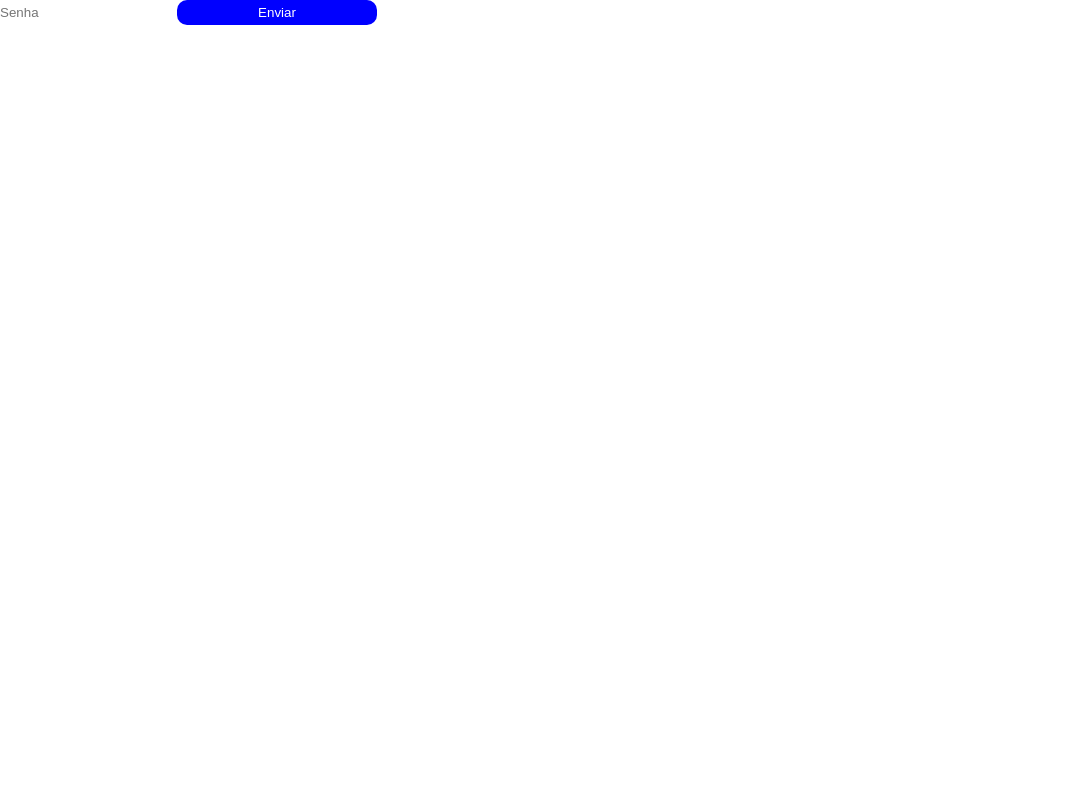
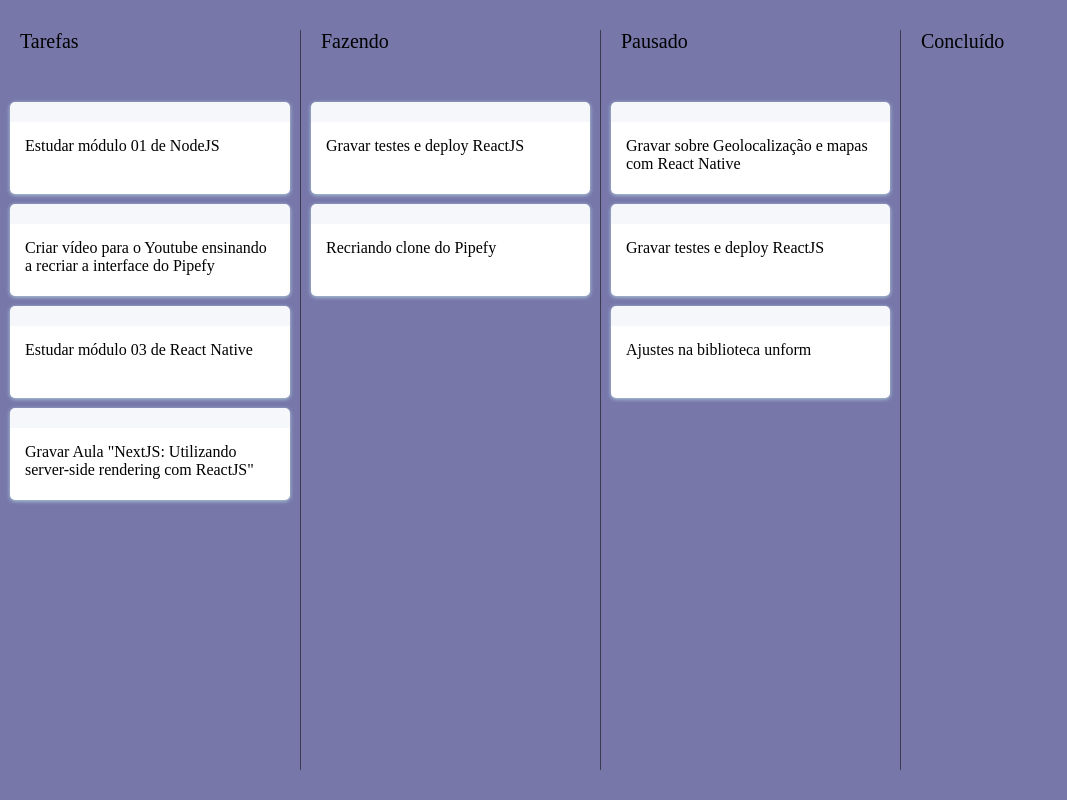
Before and after one commit to vitorlimasouza/kabanboard-frontend, a React (Create React App) app: page /Singin in a window 1280 px wide. Shown: the whole page, without its empty margins (0-1067 px from the left). Built offline with nearby package versions, Linux system fonts and the light colour scheme.

Commit message:
criação dos componentes do board

```diff
--- a/src/App.tsx
+++ b/src/App.tsx
@@ -1,11 +1,12 @@
 import React from 'react';
+import { BoardPanel } from './pages';
+import { Routes } from './routes';
 import { Input, GlobalStyle, Button } from './styles'
 
 function App() {
   return (
     <>
-      <Input placeholder='Senha'/>
-      <Button>Enviar</Button>
+      <BoardPanel/>
       <GlobalStyle/>
     </>
 
--- a/src/components/Board.tsx
+++ b/src/components/Board.tsx
@@ -1,6 +1,13 @@
+import { Column } from './Column'
+import { Container } from '../styles/board'
+import { loadColumn } from './api'
+
+const list = loadColumn();
+
 export const Board = () => {
     return(
-        <>
-        </>
+        <Container>
+            {list.map(list => <Column key={list.title} data={list}/>)}
+        </Container>
     )
 }
--- a/src/components/Card.tsx
+++ b/src/components/Card.tsx
@@ -1,6 +1,27 @@
-export const Card = () => {
+import { useRef } from "react";
+import { Container } from "../styles/card";
+import { useDrag, useDrop } from "react-dnd";
+
+export const Card = ({data}:any) => {
+    const refDragdrop = useRef();
+
+    const [{ isDragging }, dragRef] = useDrag(() => ({
+          type: 'CARD',
+          item: {type: 'CARD'},
+          collect: (monitor) => ({
+            isDragging: monitor.isDragging()
+          })
+        })
+    );
     return(
-        <>
-        </>
-    )
+        <Container ref={dragRef}>
+            <header>
+               {data.content}
+            </header>
+            <footer>
+
+            </footer>
+        </Container>
+    );
+
 }
--- a/src/components/Column.tsx
+++ b/src/components/Column.tsx
@@ -1,6 +1,26 @@
-export const Singin = () => {
+import { useDrop } from 'react-dnd';
+import { Container } from '../styles/column'
+import { loadCard } from './api'
+import { Card } from './Card'
+
+
+export const Column = ({data}:any) => {
+
+    const cards = loadCard(data.id);
+
+    const [collectedProps, drop] = useDrop(() => ({
+        accept: 'CARD'
+
+      }))
     return(
-        <>
-        </>
+
+        <Container ref={drop}>
+            <header>
+                <h2>{data.title}</h2>
+            </header>
+            <ul>
+                {cards && cards.map(card => <Card key={card.id} data={card}/>)}
+            </ul>
+        </Container>
     )
 }
--- /dev/null
+++ b/src/components/api.tsx
@@ -0,0 +1,101 @@
+export function loadColumn() {
+  return [
+    {
+      title: 'Tarefas',
+      creatable: true,
+      id: 1
+    },
+    {
+      title: 'Fazendo',
+      creatable: false,
+      id: 2
+    },
+    {
+      title: 'Pausado',
+      creatable: false,
+      id: 3
+    },
+    {
+      title: 'Concluído',
+      creatable: false,
+      done: true,
+      id: 4
+    },
+  ];
+}
+
+
+export function loadCard(idColunm:number){
+  if(idColunm == 1){
+    return [
+      {
+        id: 1,
+        content: 'Estudar módulo 01 de NodeJS',
+        labels: '#7159c1',
+        user: 'https://rocketseat-cdn.s3-sa-east-1.amazonaws.com/profile.png',
+      },
+      {
+        id: 2,
+        content: 'Criar vídeo para o Youtube ensinando a recriar a interface do Pipefy',
+        labels: '#7159c1',
+        user: 'https://rocketseat-cdn.s3-sa-east-1.amazonaws.com/profile.png',
+      },
+      {
+        id: 3,
+        content: 'Estudar módulo 03 de React Native',
+        labels: '#7159c1',
+        user: 'https://rocketseat-cdn.s3-sa-east-1.amazonaws.com/profile.png',
+      },
+      {
+        id: 4,
+        content: 'Gravar Aula "NextJS: Utilizando server-side rendering com ReactJS"',
+        labels: '#54e1f7',
+        user: 'https://rocketseat-cdn.s3-sa-east-1.amazonaws.com/profile.png',
+      }
+    ]
+  }
+  if(idColunm == 2){
+    return[
+      {
+        id: 5,
+        content: 'Gravar testes e deploy ReactJS',
+        labels: '#54e1f7',
+        user: 'https://rocketseat-cdn.s3-sa-east-1.amazonaws.com/profile.png',
+      },
+
+      {
+        id: 6,
+        content: 'Recriando clone do Pipefy',
+        labels: '',
+        user: 'https://rocketseat-cdn.s3-sa-east-1.amazonaws.com/profile.png',
+      }
+    ]
+  }
+  if(idColunm == 3){
+    return [
+      {
+        id: 7,
+        content: 'Gravar sobre Geolocalização e mapas com React Native',
+        labels: '#7159c1',
+        user: 'https://rocketseat-cdn.s3-sa-east-1.amazonaws.com/profile.png',
+      },
+      {
+        id: 8,
+        content: 'Gravar testes e deploy ReactJS',
+        labels: '#54e1f7',
+        user: 'https://rocketseat-cdn.s3-sa-east-1.amazonaws.com/profile.png',
+      },
+      {
+        id: 9,
+        content: 'Ajustes na biblioteca unform',
+        labels: '',
+        user: '',
+      }
+    ]
+  }
+  if(idColunm == 4){
+    return [
+    ]
+  }
+  return null;
+}
--- a/src/pages/Board.tsx
+++ b/src/pages/Board.tsx
@@ -1,6 +1,12 @@
-export const Singin = () => {
+import { Board } from "../components/Board";
+import { DndProvider } from "react-dnd";
+import { HTML5Backend } from "react-dnd-html5-backend";
+
+export const BoardPanel = () => {
     return(
-        <>
-        </>
-    )
+        <DndProvider backend={HTML5Backend}>
+            <Board />
+        </DndProvider>
+
+    );
 }
--- a/src/pages/index.tsx
+++ b/src/pages/index.tsx
@@ -1,2 +1,3 @@
 export * from './Singin';
 export * from './Singup';
+export * from './Board';
--- a/src/routes/index.tsx
+++ b/src/routes/index.tsx
@@ -1,5 +1,5 @@
 import { BrowserRouter, Route, Routes as Switch } from "react-router-dom";
-import { Singin, Singup } from '../pages';
+import { Singin, Singup, BoardPanel } from '../pages';
 
 export const Routes = () =>{
     return (
@@ -8,7 +8,7 @@ export const Routes = () =>{
                 {/* <Route path="/"><Home/></Route> */}
                 <Route path="/Singin"><Singin/></Route>
                 <Route path="/Singup"><Singup/></Route>
-                {/* <Route path="/Board"><Board/></Route> */}
+                {<Route path="/Board"><BoardPanel/></Route>}
             </Switch>
         </BrowserRouter>
     )
--- /dev/null
+++ b/src/styles/board.tsx
@@ -0,0 +1,7 @@
+import styled from "styled-components";
+
+export const Container = styled.div`
+    display: flex;
+    padding: 30px 0;
+    height: 100%;
+`
--- /dev/null
+++ b/src/styles/card.tsx
@@ -0,0 +1,21 @@
+import styled from "styled-components";
+
+export const Container = styled.div`
+    position: relative;
+    background: #FFF;
+    border-radius: 5px;
+    margin-bottom: 10px;
+    padding: 15px;
+    box-shadow: 0 1px 4px 0 rgba(192, 230, 230, 0.8);
+    border-top: 20px solid rgba(230, 236, 245, 0.4);
+    cursor: grab;
+
+    img {
+        width: 24px;
+        height: 24px;
+        border-radius: 5px;
+        margin-top: 5px;
+        padding: 15px;
+
+    }
+`;
--- /dev/null
+++ b/src/styles/column.tsx
@@ -0,0 +1,26 @@
+import styled from "styled-components";
+
+export const Container = styled.div`
+    padding: 0 10px;
+    height: 100%
+    flex-grow: 0;
+    flex-shrink: 0;
+    flex-basis: 300px;
+    & + div {
+        border-left: 1px solid rgba(0, 0, 0, 0.5);
+    }
+
+    header {
+        height: 42px;
+    }
+
+    h2 {
+        font-weight: 500;
+        font-size: 20px;
+        padding: 0 10px
+    }
+
+    ul {
+        margin-top: 30px;
+    }
+`
--- a/src/styles/global.tsx
+++ b/src/styles/global.tsx
@@ -14,4 +14,7 @@ export const GlobalStyle = createGlobalStyle`
         height: 100%;
     }
 
+    body{
+        background: #77a;
+    }
 `
```
